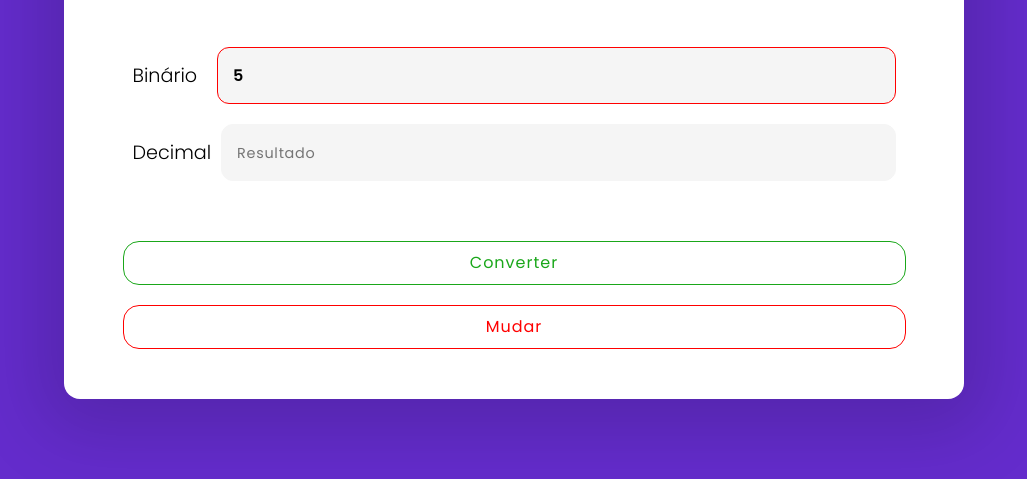
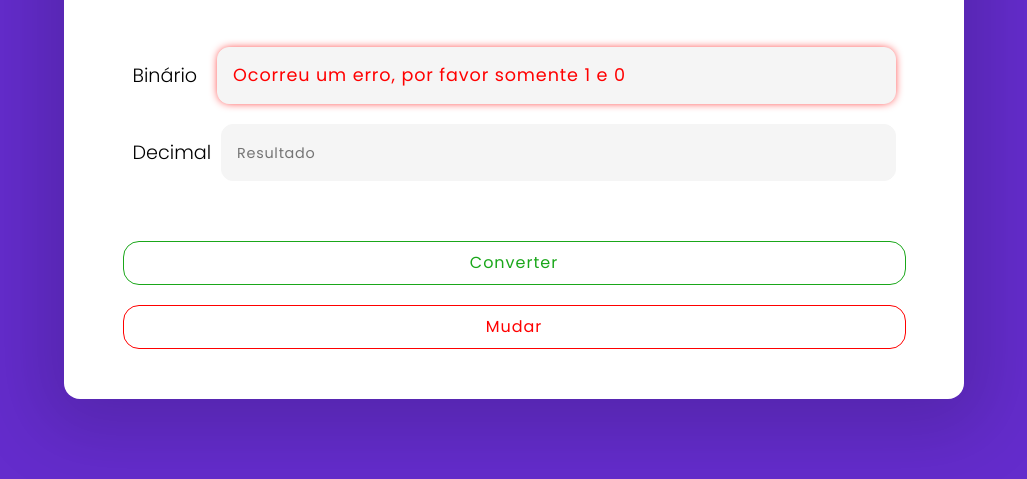
Before and after one commit to Lusk1nha/Convertor-of-binary, a plain HTML site: page public/index.html in a window 1280 px wide. Both pictures are taken after typing "5" into the empty fields and a click on the button "Converter". Shown: the part 281-760 px from the top of the page, without its empty margins (126-1153 px from the left). Drawn offline with Linux system fonts and the light colour scheme.

Commit message:
release-project

```diff
--- a/public/index.js
+++ b/public/index.js
@@ -45,39 +45,36 @@ toggleButton.addEventListener('click', () => {
   return numberIndex++
 })
 
-
 const convertButton = document.querySelector('.button-converter')
 
 convertButton.addEventListener('click', () => {
   const responseValue = document.querySelector('.conversor.response input')
   const answerInput = document.querySelector('.conversor.answer input')
 
-  console.log()
-  if ( !responseValue.valeu ) {
-    console.log('error input without any numbers')
-    console.log(responseValue)
-
-    responseValue.classList.add('error')
-
-    return true
+  if ( !responseValue.value ) {
+    responseValue.placeholder = 'Ocorreu um erro, a caixa de entrada está vázia'
+    return responseValue.classList.add('error')
   }
 
-  if ( isBinary ) return answerInput.value = binaryMath(responseValue.value)
+  responseValue.classList.remove('error')
+  if ( isBinary ) return answerInput.value = binaryMath(responseValue)
   else return answerInput.value = decimalMath(responseValue.value)
 })
 
 
-function binaryMath(value) {
-  for ( let number of value ) {
+function binaryMath(responseInput) {
+  for ( let number of responseInput.value ) {
     if ( number != '0' & number != '1') {
-      console.log('Invalid binary number')
-      return true
+      responseInput.value = ''
+      responseInput.placeholder = "Ocorreu um erro, por favor somente 1 e 0"
+      return responseInput.classList.add('error')
+
     }
   }
 
   let decimalAnswer = 0
-  let finalIndex = value.length - 1
-  for ( binaryNumber of value ) {
+  let finalIndex = responseInput.value.length - 1
+  for ( binaryNumber of responseInput.value ) {
     decimalAnswer += binaryNumber * 2 ** finalIndex
     finalIndex--
 
@@ -88,16 +85,16 @@ function binaryMath(value) {
 
 function decimalMath(value) {
   let binaryAnswer = ''
-  let test = value
+  let defaultValue = value
 
   while ( true ) {
-    let quotient = parseInt(test / 2)
-    let remainder = test % 2
+    let quotient = parseInt(defaultValue / 2)
+    let remainder = defaultValue % 2
 
     if ( remainder == 0 ) binaryAnswer += 0
     else binaryAnswer += 1
 
-    test = quotient
+    defaultValue = quotient
 
     if (quotient == 0) break
 
--- a/public/main.css
+++ b/public/main.css
@@ -137,9 +137,16 @@ main {
 }
 
 .conversor.response input.error {
-  border: 1px solid red;
+  box-shadow: 0px 0px 10px -2px red;
 
 }
+
+.conversor.response input.error::placeholder {
+  color: red;
+  font-size: 1.1em;
+
+}
+
 
 .conversor.answer input {
   color: rgb(26, 167, 26);
```
